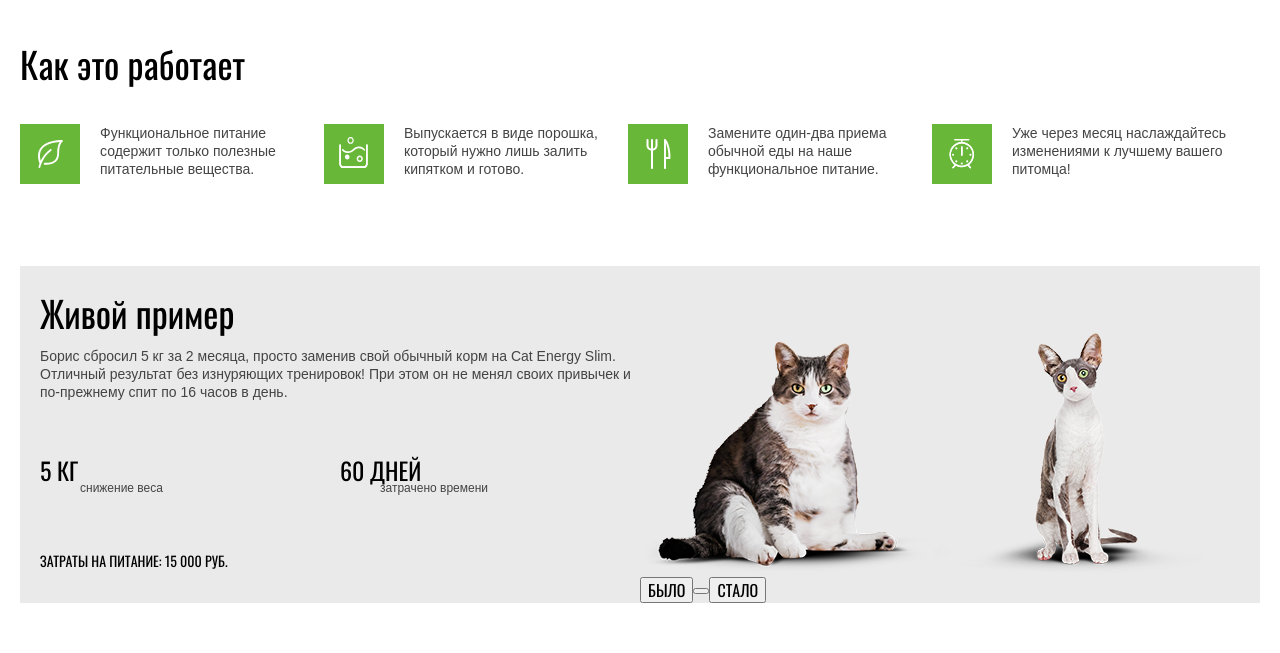
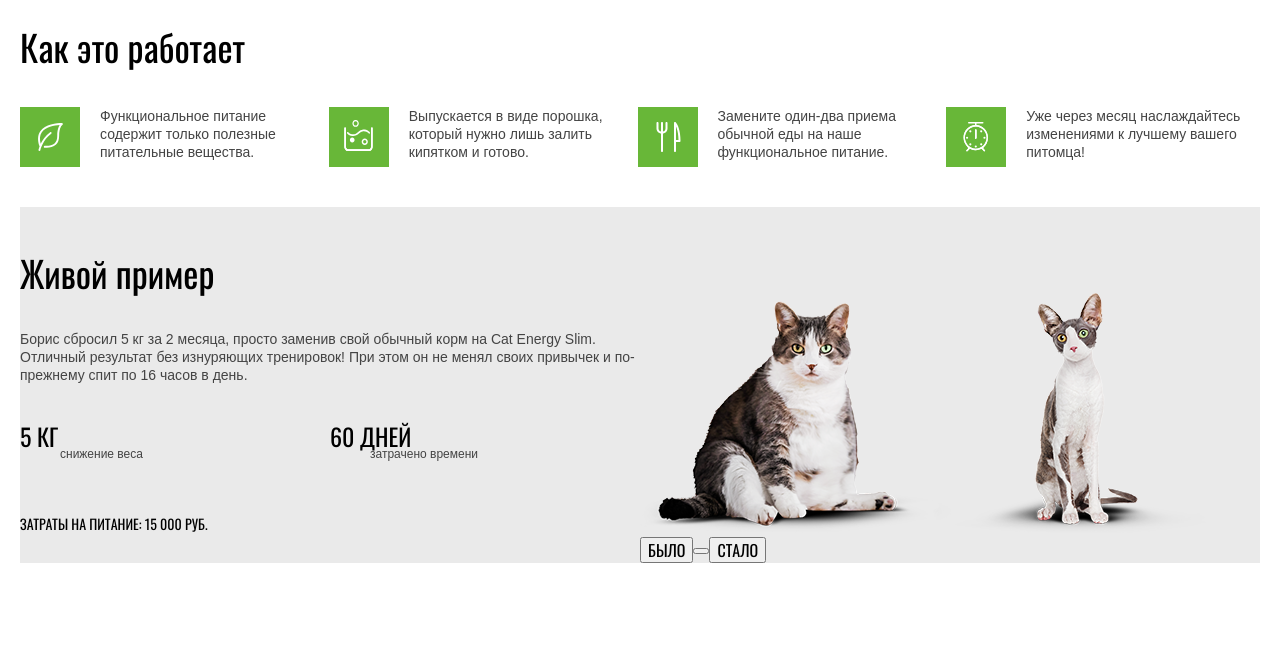
Before and after one commit to tsyganovp/99239-cat-energy-22, a website: page source/index.html in a window 1280 px wide. Shown: the part 1279-1932 px from the top of the page. Drawn offline with nearby package versions, Linux system fonts and the light colour scheme; files that its build step writes are made by us from their sources.

Commit message:
Правка how-it-works под макет мобильной версии

```diff
--- a/source/sass/blocks/articles.scss
+++ b/source/sass/blocks/articles.scss
@@ -4,7 +4,7 @@
   margin-top: 0;
   margin-left: 20px;
   margin-right: 20px;
-  margin-bottom: 27px;
+  margin-bottom: 0px;
 
   @media (min-width: $desktop-width) {
     flex-direction: row;
--- a/source/sass/blocks/example-info.scss
+++ b/source/sass/blocks/example-info.scss
@@ -1,4 +1,6 @@
 .example-info__description {
+  margin: 0;
+  margin-top: 37px;
   line-height: (18 / 14);
   width: 100%;
 }
--- a/source/sass/blocks/example.scss
+++ b/source/sass/blocks/example.scss
@@ -1,8 +1,9 @@
 .example {
+  margin-top: 0;
   display: flex;
   flex-direction: column;
   background-color: #eaeaea;
-  padding: 27px 20px 0 20px;
+  padding: 46px 0px 0px 0px;
 
   @media (min-width: $desktop-width) {
     flex-direction: row;
--- a/source/sass/blocks/how-it-work.scss
+++ b/source/sass/blocks/how-it-work.scss
@@ -1,6 +1,7 @@
 .how-it-work {
+  margin-top: 10px;
   line-height: 1;
-  padding: 0 0 42px 0;
+  padding: 0;
 }
 
 .how-it-work__header {
@@ -17,7 +18,7 @@
 .how-it-work__list {
   margin: 0;
   padding: 0;
-  padding-right: 24px;
+  padding-right: 5px;
   list-style: none;
 
   @media (min-width: $tablet-width) {
```
